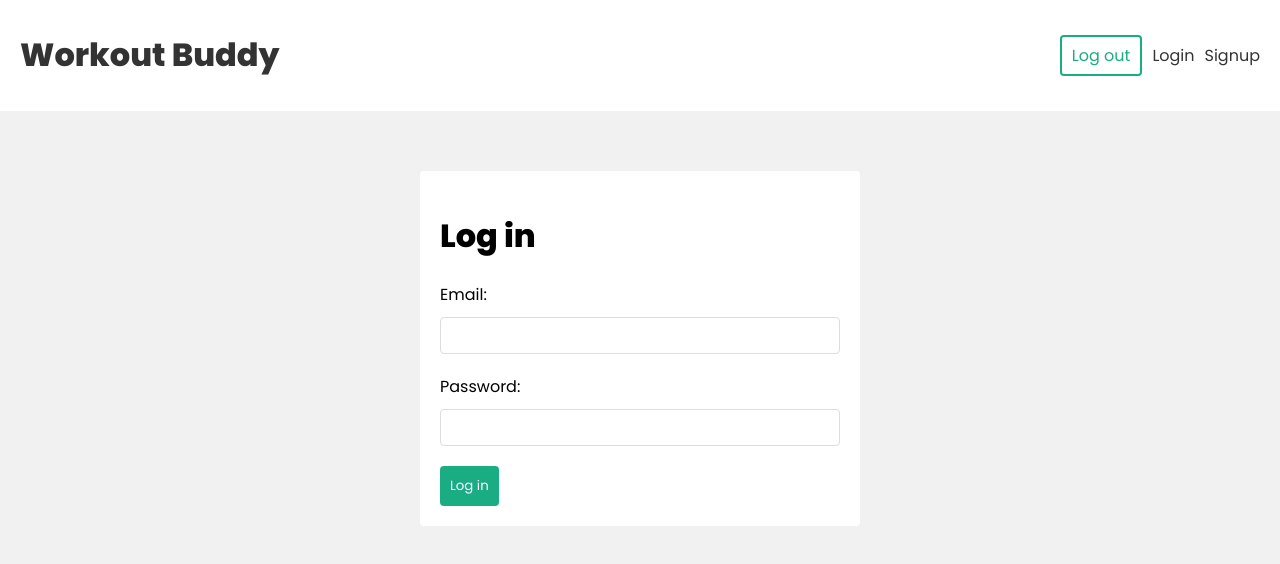
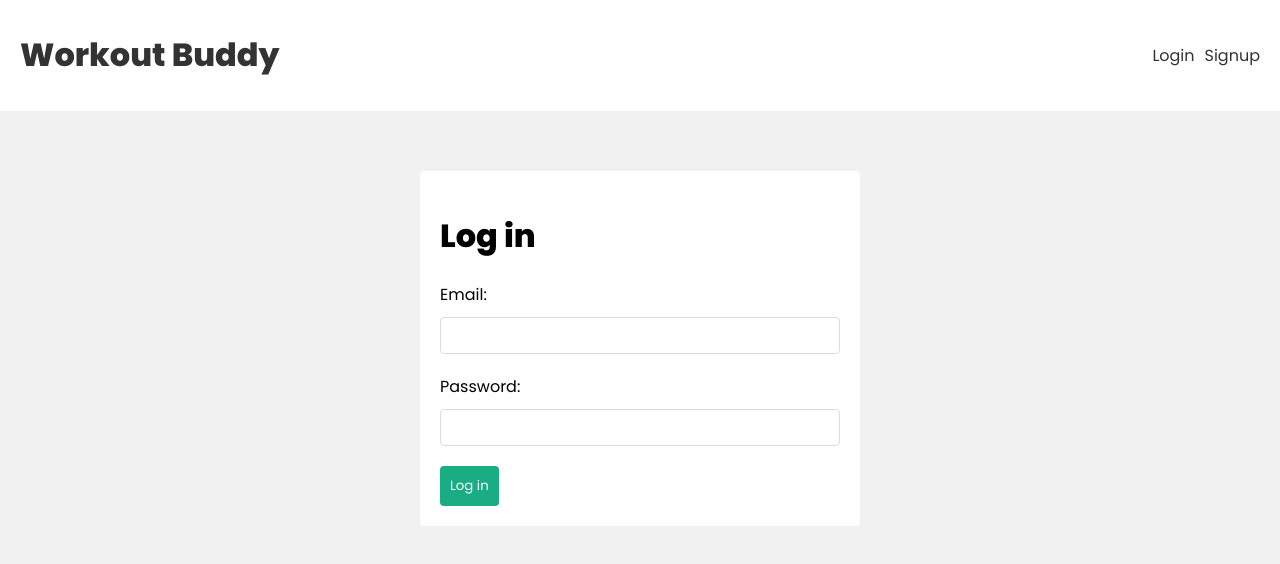
Before and after one commit to astonetuhame/workout_buddy, a React (Create React App) app in the folder frontend/: page /login in a window 1280 px wide. Shown: the top 564 px of the page. Built offline with nearby package versions, Linux system fonts and the light colour scheme; the HTML template or start-up script is replaced by a standard one.

Commit message:
Login state

```diff
--- a/frontend/src/components/Navbar.js
+++ b/frontend/src/components/Navbar.js
@@ -1,9 +1,11 @@
 import { Link } from "react-router-dom"
 import { useLogout } from "../hooks/useLogout"
+import { useAuthContext } from "../hooks/useAuthContext"
 
 const Navbar = () => {
 
     const {logout} = useLogout()
+    const {user} = useAuthContext()
 
     const handleClick = () => {
         logout()
@@ -15,13 +17,16 @@
                 <h1>Workout Buddy</h1>
             </Link>
             <nav>
+                { user && (
                 <div>
+                    <span>{user.email}</span>
                     <button onClick={handleClick}>Log out</button>
-                </div>
+                </div> )}
+                { !user && (
                 <div>
                  <Link to="/login">Login</Link>
                  <Link to="/signup">Signup</Link>
-                </div>
+                </div> )}
             </nav>
             </div>
         </header>
--- a/frontend/src/context/AuthContext.js
+++ b/frontend/src/context/AuthContext.js
@@ -1,4 +1,4 @@
-import { createContext, useReducer } from "react";
+import { createContext, useReducer, useEffect } from "react";
 
 export const AuthContext = createContext()
 
@@ -18,6 +18,14 @@
         user: null
     })
 
+    useEffect(()=> {
+        const user = JSON.parse(localStorage.getItem('user'))
+        if(user)
+        {
+            dispatch({type: 'LOGIN', payload: user})
+        }
+    }, [])
+
     console.log('state', state)
 
     return (
```
